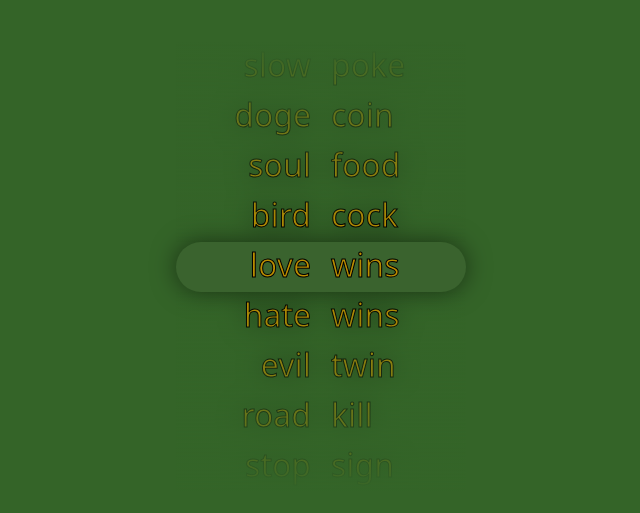
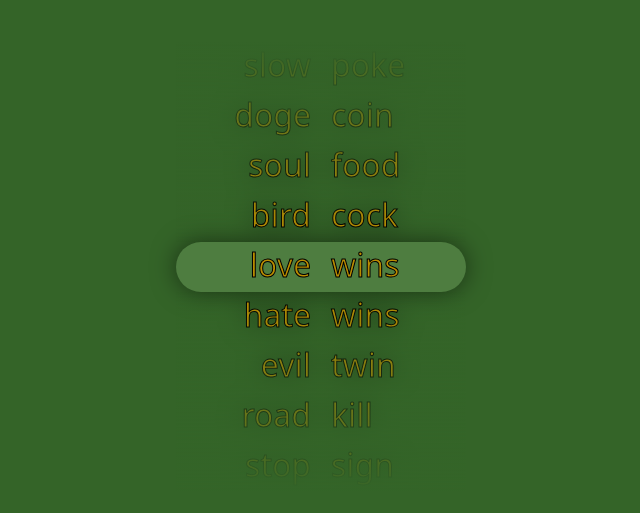
Before and after one commit to rain-cassiopeia/love-wins, a plain HTML site: page fone/mode/index.html in a window 1280 px wide. Shown: the part 133-646 px from the top of the page, without its empty margins (319-959 px from the left). Drawn offline with nearby package versions, Linux system fonts and the light colour scheme; a web font is replaced by a local one.

Commit message:
no more glitching background color for button

```diff
--- a/fone/mode/style.css
+++ b/fone/mode/style.css
@@ -18,7 +18,7 @@ body {
   min-height: 50px;
 /*   background-image: url(https://www.pngkey.com/png/full/101-1012700_white-transparent-paint-white-paint-streak-png.png);
   background-size: cover; */
-  background-color: rgb(58, 99, 46);
+  background-color: rgb(78, 125, 64);
 /*   position: absolute; */
 /*  center it in the page  */
 /*   top: 50%;
@@ -26,10 +26,10 @@ body {
   transform: translate(-50%, -50%); */
 /*  rounded edges  */
   border-radius: 25px;
-  transition: background-color 0.5s;
+/*   transition: background-color 0.5s; */
 }
 
-.centered-box:hover {
+/* .centered-box:hover {
   cursor: pointer;
   background-color: rgb(78, 125, 64);
 }
@@ -37,7 +37,7 @@ body {
 .centered-box:active {
   background-color: rgb(58, 99, 46);
   transition: none
-}
+} */
 
 .fist {
 /*   margin-top: -12px; */
```
